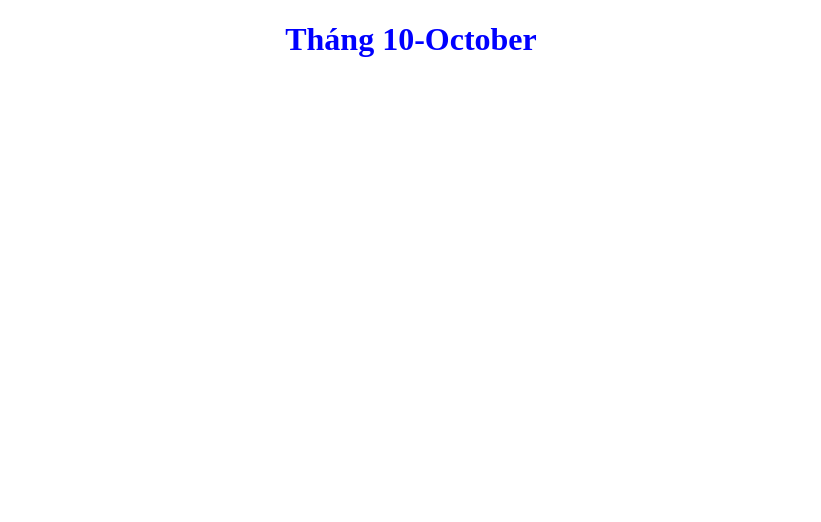
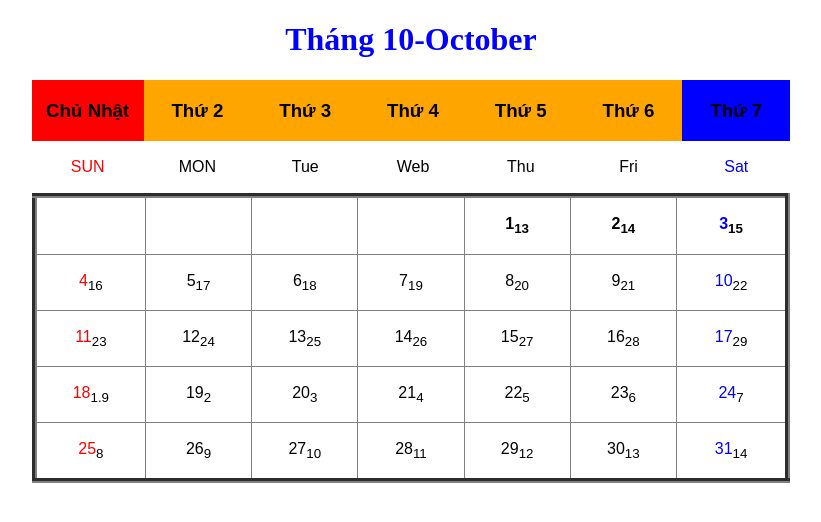
Before and after one commit to hoanglinh1119/Micro-Projects-java_script, a plain HTML site: page untitled1/THNC2.html in a window 1280 px wide. Shown: the whole page, without its empty margins (229-1050 px from the left). Drawn offline with Linux system fonts and the light colour scheme.

Commit message:
415415151515

```diff
--- a/untitled1/THNC2.css
+++ b/untitled1/THNC2.css
@@ -0,0 +1,9 @@
+th{
+    width: 40px;
+    height: 40px;
+}
+table {
+    font-family: arial, sans-serif;
+    border-collapse: collapse;
+    width: 60%;
+}
--- a/untitled1/THNC2.html
+++ b/untitled1/THNC2.html
@@ -3,10 +3,76 @@
 <head>
     <meta charset="UTF-8">
     <title>Title</title>
+    <link rel="stylesheet" href="THNC2.css">
 </head>
 <body>
 <h1 align="center" style="color: blue">Tháng 10-October</h1>
-<table>
+<table align="center">
+<tr style="text-align: center">
+    <th bgcolor="red"><h3>Chủ Nhật</h3></th>
+    <th bgcolor="orange"><h3>Thứ 2</h3></th>
+    <th bgcolor="orange"><h3>Thứ 3</h3></th>
+    <th bgcolor="orange"><h3>Thứ 4</h3></th>
+    <th bgcolor="orange"><h3>Thứ 5</h3></th>
+    <th bgcolor="orange"><h3>Thứ 6</h3></th>
+    <th bgcolor="blue"><h3> Thứ 7</h3></th>
+</tr>
+    <tr style="text-align: center">
+        <td><p style="color: red"> SUN</p> </td>
+        <td> MON </td>
+        <td> Tue</td>
+        <td> Web</td>
+        <td> Thu </td>
+        <td> Fri</td>
+        <td><p style="color: blue">Sat</p> </td>
+    </tr>
+</table>
+<table align="center" border="5">
+    <tr align="center">
+        <th> </th>
+        <th> </th>
+        <th> </th>
+        <th> </th>
+        <th>1<sub>13</sub></th>
+        <th>2<sub>14</sub></th>
+        <th><p style="color: blue"> 3<sub style="color: black">15</sub></p></th>
+    </tr>
+    <tr align="center">
+        <td><p style="color: red">4<sub style="color: black">16</sub> </p> </td>
+        <td> 5<sub>17</sub></td>
+        <td> 6<sub>18</sub></td>
+        <td> 7<sub>19</sub></td>
+        <td> 8<sub>20</sub></td>
+        <td> 9<sub>21</sub></td>
+        <td> <p style="color: blue"> 10<sub style="color: black">22</sub></p></td>
+    </tr>
+    <tr align="center">
+        <td><p style="color: red">11<sub style="color: black">23</sub> </p> </td>
+        <td> 12<sub>24</sub></td>
+        <td> 13<sub>25</sub></td>
+        <td> 14<sub>26</sub></td>
+        <td> 15<sub>27</sub></td>
+        <td> 16<sub>28</sub></td>
+        <td> <p style="color: blue"> 17<sub style="color: black">29</sub></p></td>
+    </tr>
+    <tr align="center">
+        <td><p style="color: red">18<sub style="color: black">1.9</sub> </p> </td>
+        <td> 19<sub>2</sub></td>
+        <td> 20<sub>3</sub></td>
+        <td> 21<sub>4</sub></td>
+        <td> 22<sub>5</sub></td>
+        <td> 23<sub>6</sub></td>
+        <td> <p style="color: blue"> 24<sub style="color: black">7</sub></p></td>
+    </tr>
+    <tr align="center">
+        <td><p style="color: red">25<sub style="color: black">8</sub> </p> </td>
+        <td> 26<sub>9</sub></td>
+        <td> 27<sub>10</sub></td>
+        <td> 28<sub>11</sub></td>
+        <td> 29<sub>12</sub></td>
+        <td> 30<sub>13</sub></td>
+        <td> <p style="color: blue"> 31<sub style="color: black">14</sub></p></td>
+    </tr>
 
 </table>
 </body>
```
